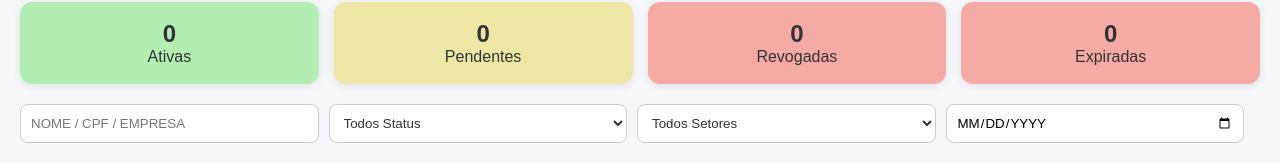
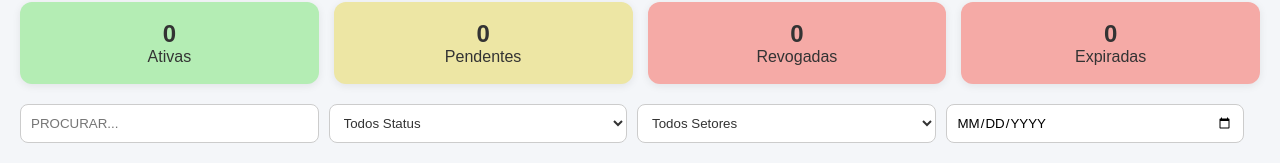
Before and after one commit to g-dant/sis-visitantes, a FastAPI app: template templates/main.html in a window 1280 px wide. Shown: the part 264-427 px from the top of the page. Run offline with FastAPI, Linux system fonts and the light colour scheme; the template is opened without the code that fills it, so the values that code supplies are empty; parts of the project's set-up code (start-up, migrations or seed data) failed here and were passed over; some libraries are stand-ins or nearby versions.

Commit message:
Correção de placeholder na barra de procura

```diff
--- a/templates/main/dashboard.html
+++ b/templates/main/dashboard.html
@@ -24,7 +24,7 @@
 
 <div class="toolbar">
   <div class="toolbar-filtros">
-    <input id="input-busca-texto" type="text" placeholder="Nome / CPF / Empresa">
+    <input id="input-busca-texto" type="text" placeholder="Procurar...">
 
     <select id="select-status">
       <option>Todos Status</option>
```
